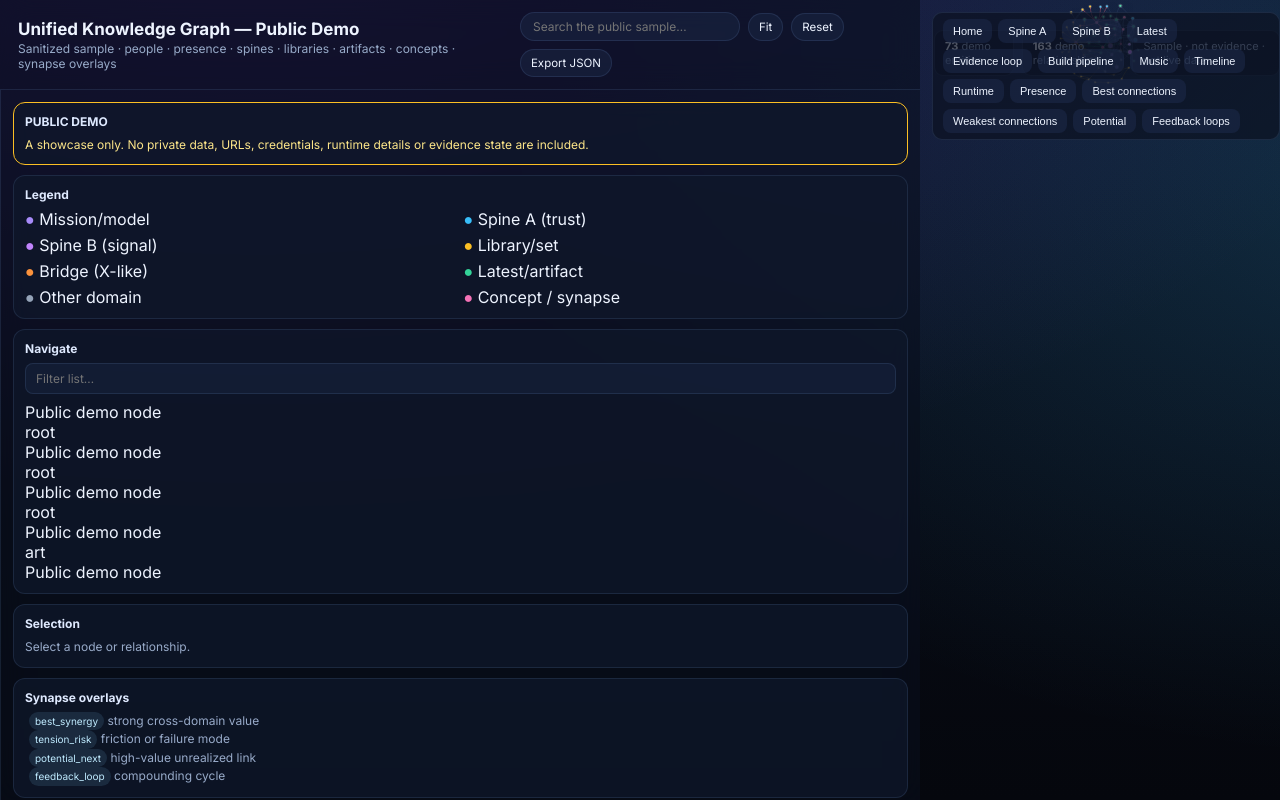
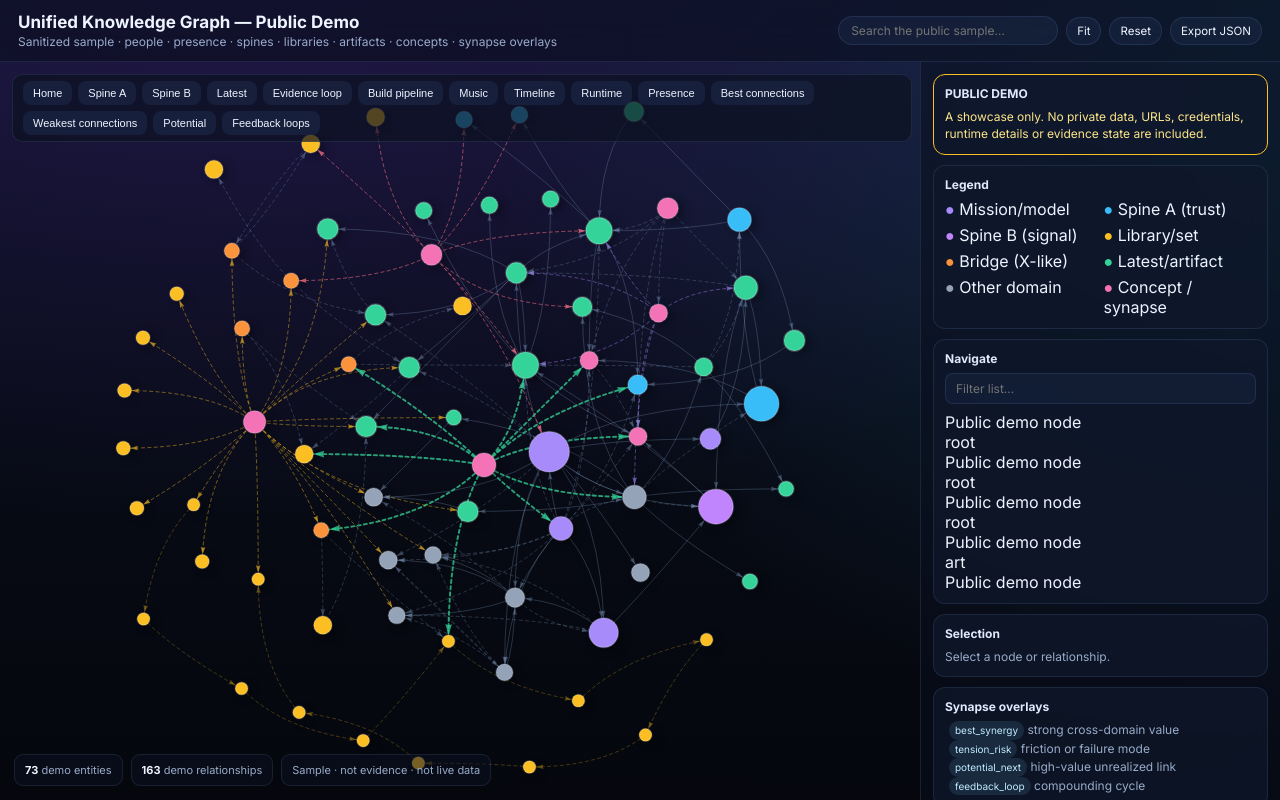
Before and after one commit to NkhekheRepository/unified-knowledge-graph-demo, a plain HTML site: page index.html in a window 1280 px wide. Drawn offline with Linux system fonts and the light colour scheme.

Commit message:
Fix public demo grid layout

```diff
--- a/index.html
+++ b/index.html
@@ -11,20 +11,20 @@
 <style>
 :root{--bg:#05070d;--fg:#eef4ff;--muted:#98abc9;--card:rgba(16,24,44,.72);--line:rgba(120,160,220,.14);--accent:#7dd3fc;--accent2:#a78bfa}
 *{box-sizing:border-box}body{margin:0;font-family:Inter,system-ui,Segoe UI,sans-serif;color:var(--fg);background:radial-gradient(1200px 600px at 20% -10%,rgba(124,58,237,.22),transparent),radial-gradient(900px 600px at 110% 20%,rgba(56,189,248,.18),transparent),linear-gradient(180deg,#0a1020,#05070d);overflow:hidden}
-.app{display:grid;grid-template-columns:1fr 360px;grid-template-rows:auto 1fr;height:100vh}
-header{display:flex;align-items:center;justify-content:space-between;gap:16px;padding:12px 18px;border-bottom:1px solid var(--line);background:rgba(8,13,26,.55);backdrop-filter:blur(14px)}
+.app{display:grid;grid-template-columns:minmax(0,1fr) 360px;grid-template-rows:auto minmax(0,1fr);height:100vh}
+header{grid-column:1/-1;display:flex;align-items:center;justify-content:space-between;gap:16px;padding:12px 18px;border-bottom:1px solid var(--line);background:rgba(8,13,26,.55);backdrop-filter:blur(14px)}
 h1{margin:0;font-size:17px;font-weight:650}.sub{color:var(--muted);font-size:12px;margin-top:2px}
 .top{display:flex;gap:8px;flex-wrap:wrap;align-items:center}
 .btn,.chip,.lyr,.pill{all:unset;padding:6px 10px;border:1px solid var(--line);border-radius:999px;cursor:pointer;color:var(--fg);font-size:11.5px;background:rgba(30,45,78,.4)}
 .btn:hover,.chip:hover,.lyr:hover{border-color:rgba(125,211,252,.35)}
 .search{display:flex;align-items:center;gap:8px;padding:6px 12px;border:1px solid var(--line);border-radius:999px;background:rgba(30,45,78,.4);min-width:220px}
 .search input{all:unset;color:var(--fg);font-size:12px}
-main{position:relative}#network{position:absolute;inset:0}
+main{grid-column:1;grid-row:2;position:relative;min-width:0;min-height:0}#network{position:absolute;inset:0}
 .hud{position:absolute;left:14px;bottom:14px;z-index:5;display:flex;gap:8px}.stat{padding:8px 10px;border:1px solid var(--line);border-radius:9px;background:rgba(12,18,34,.55);font-size:11px;color:var(--muted)}.stat b{color:var(--fg)}
 .quickbar{position:absolute;top:12px;left:12px;z-index:6;display:flex;gap:6px;flex-wrap:wrap;padding:6px 10px;border:1px solid var(--line);border-radius:10px;background:rgba(12,18,34,.7);max-width:900px}
 .quickbar .qbtn{padding:5px 9px;border-radius:8px;border:1px solid transparent;background:rgba(30,45,78,.5);color:var(--fg);font-size:11px;cursor:pointer}
 .quickbar .qbtn:hover{border-color:rgba(125,211,252,.4)}
-aside{border-left:1px solid var(--line);background:rgba(10,16,30,.55);backdrop-filter:blur(14px);padding:12px;overflow:auto;display:flex;flex-direction:column;gap:10px}
+aside{grid-column:2;grid-row:2;border-left:1px solid var(--line);background:rgba(10,16,30,.55);backdrop-filter:blur(14px);padding:12px;overflow:auto;display:flex;flex-direction:column;gap:10px}
 .card{border:1px solid var(--line);background:var(--card);border-radius:12px;padding:11px}
 .card h3{margin:0 0 7px;font-size:12px;color:#dfeaff}.small{color:var(--muted);font-size:12px;line-height:1.45}
 a:link,a:visited{color:var(--accent);text-decoration:none}
```
